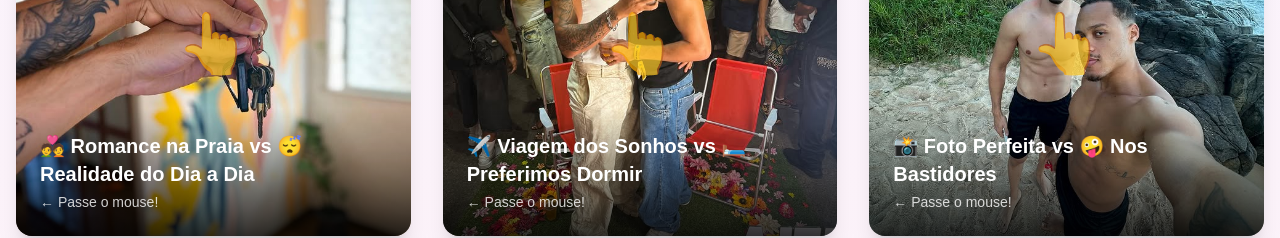
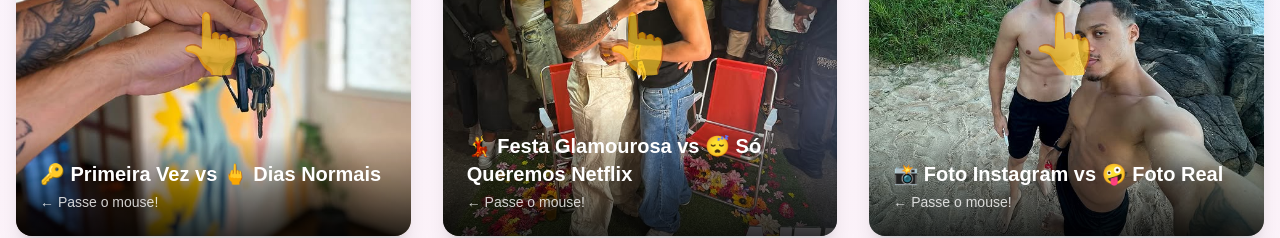
Before and after one commit to pedroigor09/casalblogwebsite, a Next.js app: page / in a window 1280 px wide. Shown: the part 3300-3538 px from the top of the page. Built offline with nearby package versions, Linux system fonts and the light colour scheme.

Commit message:
feat: update ExpectativaSection captions and improve Polaroid animation timing and scroll trigger settings

```diff
--- a/components/sections/ExpectativaSection.tsx
+++ b/components/sections/ExpectativaSection.tsx
@@ -7,17 +7,17 @@ const GALERIA_DATA = [
   {
     expectativa: getImagePath('img1.jpg'),
     realidade: getImagePath('img2.jpg'),
-    caption: '💑 Romance na Praia vs 😴 Realidade do Dia a Dia',
+    caption: '🔑 Primeira Vez vs 🖕 Dias Normais',
   },
   {
     expectativa: getImagePath('img3.jpg'),
     realidade: getImagePath('img4.jpg'),
-    caption: '✈️ Viagem dos Sonhos vs 🛏️ Preferimos Dormir',
+    caption: '💃 Festa Glamourosa vs 😴 Só Queremos Netflix',
   },
   {
     expectativa: getImagePath('img5.jpg'),
     realidade: getImagePath('img6.jpg'),
-    caption: '📸 Foto Perfeita vs 🤪 Nos Bastidores',
+    caption: '📸 Foto Instagram vs 🤪 Foto Real',
   },
 ];
 
--- a/components/ui/Polaroid.tsx
+++ b/components/ui/Polaroid.tsx
@@ -30,12 +30,12 @@ export function Polaroid({ image, index, className }: PolaroidProps) {
         opacity: 1,
         y: 0,
         scale: 1,
-        duration: 1,
-        delay: index * 0.15,
+        duration: 0.8,
+        delay: index * 0.1,
         ease: 'back.out(1.7)',
         scrollTrigger: {
           trigger: element,
-          start: 'top 80%',
+          start: 'top 85%',
           end: 'top 20%',
           toggleActions: 'play none none reverse',
         },
```
